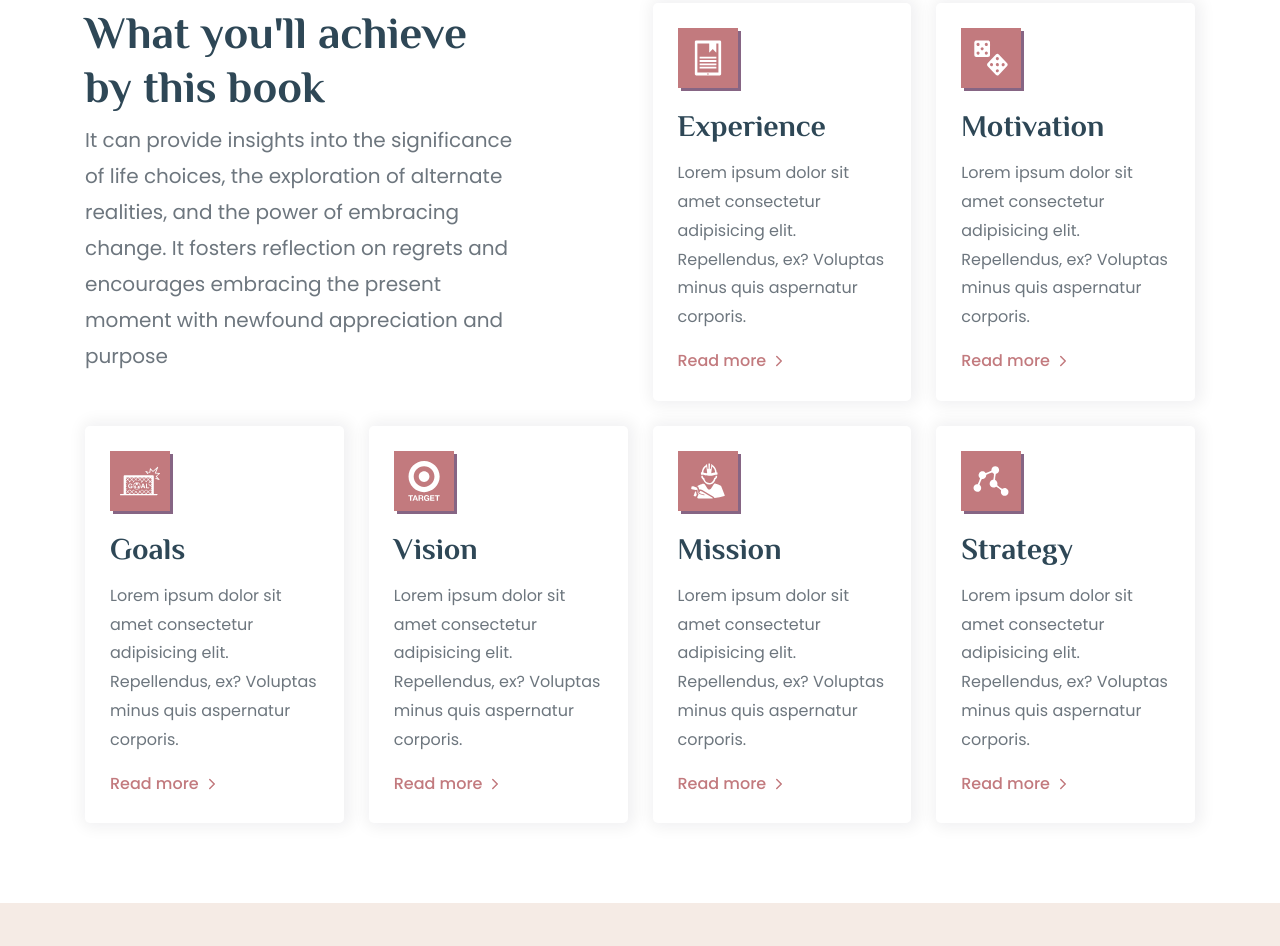
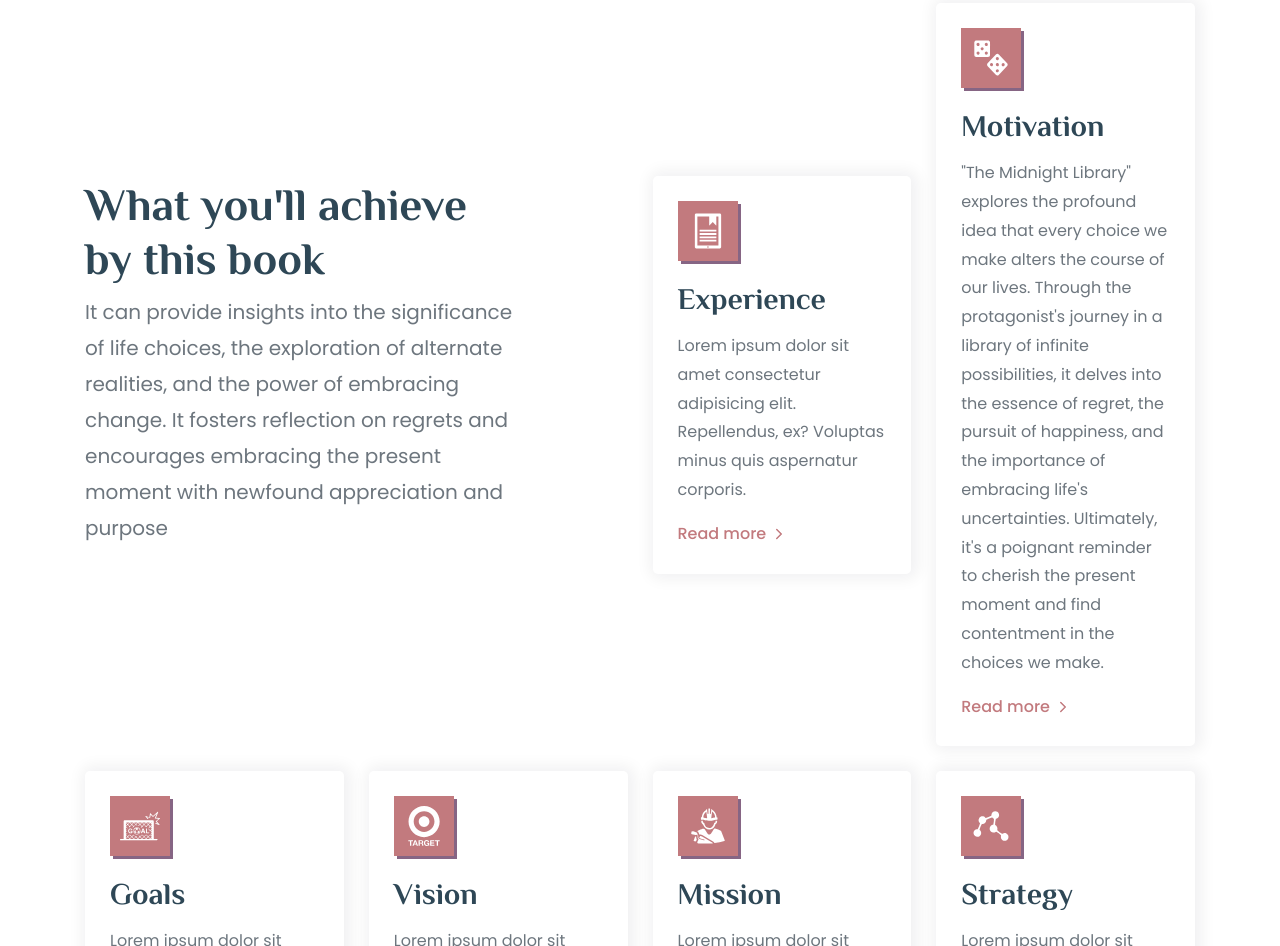
Before and after one commit to ArchitaSethi24/Ebook-store, a plain HTML site: page index.html in a window 1280 px wide. Shown: the part 906-1852 px from the top of the page. Drawn offline with nearby package versions, Linux system fonts and the light colour scheme.

Commit message:
edited motivation title

```diff
--- a/index.html
+++ b/index.html
@@ -182,8 +182,7 @@
                 <h3 class="h3 card-title">Motivation</h3>
 
                 <p class="card-text">
-                  Lorem ipsum dolor sit amet consectetur adipisicing elit. Repellendus, ex? Voluptas minus quis
-                  aspernatur corporis.
+                  "The Midnight Library" explores the profound idea that every choice we make alters the course of our lives. Through the protagonist's journey in a library of infinite possibilities, it delves into the essence of regret, the pursuit of happiness, and the importance of embracing life's uncertainties. Ultimately, it's a poignant reminder to cherish the present moment and find contentment in the choices we make.
                 </p>
 
                 <a href="#" class="btn-link">
```
